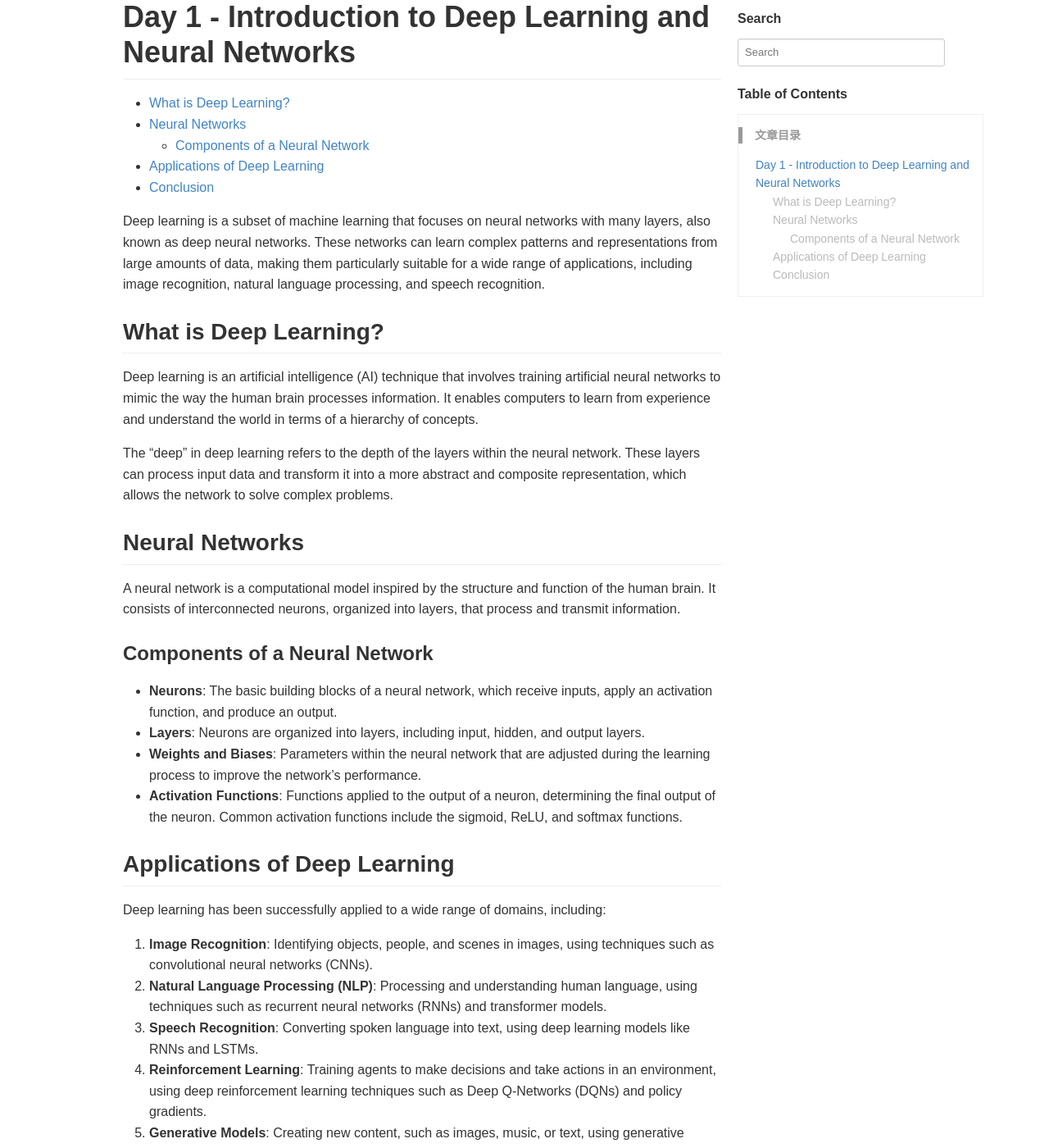
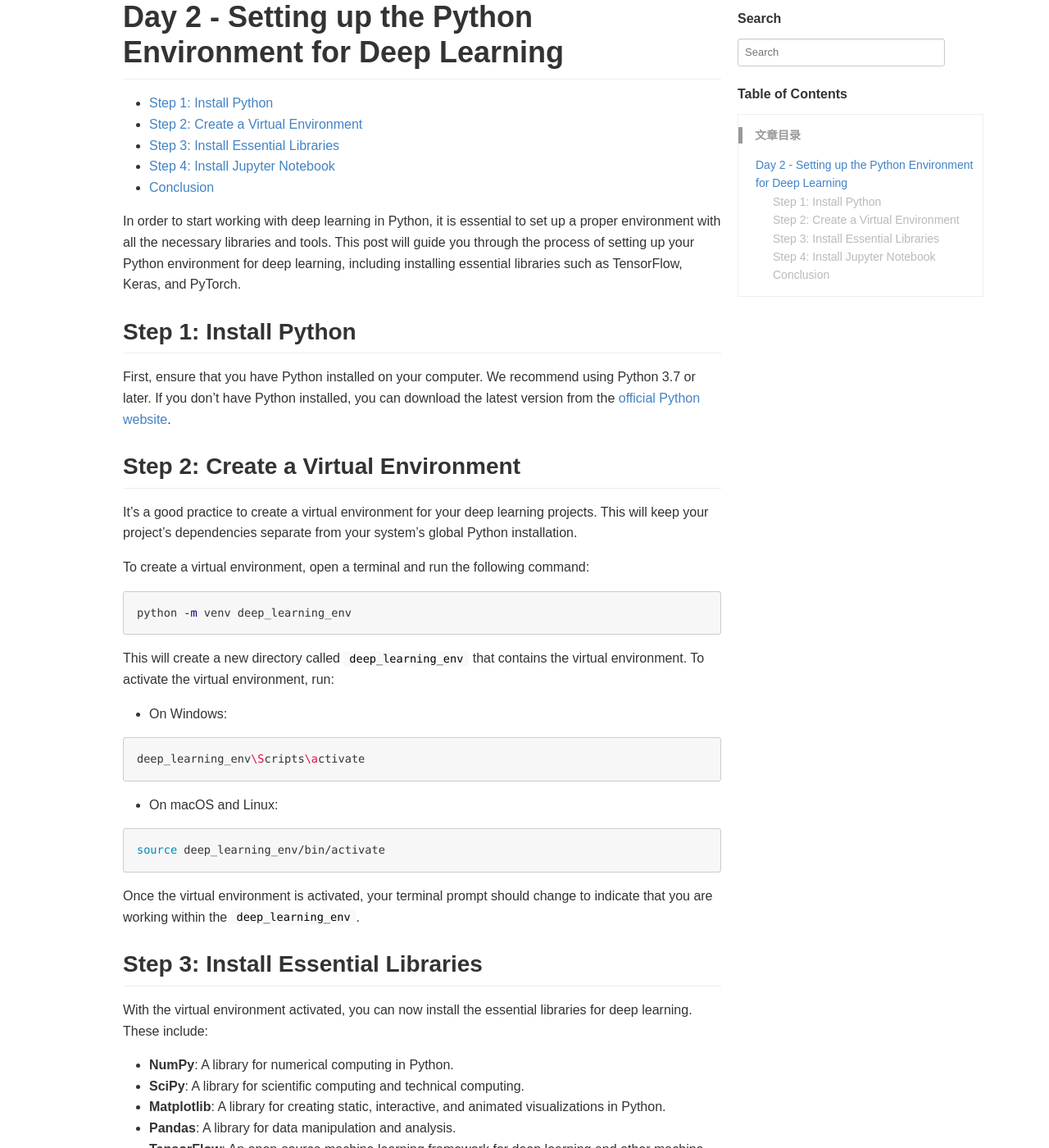
Before and after one commit to leyao-daily/leyao-daily.github.io, a Jekyll site: the page built from _posts/2023-4-22-Deep-Learning-Daily.md, in a window 1280 px wide and 1400 px high, scrolled down 266 px. Shown: the whole window at 82% size. Built offline with Jekyll 4.4.1, drawn with Linux system fonts in a browser that asks for light colours; comment, search, counter and statistics services are not loaded; some of the changed text lies outside the part shown.

Commit message:
Fix the context errors
Signed-off-by: Le Yao <le.yao@intel.com>

````diff
--- a/_posts/2023-4-22-Deep-Learning-Daily.md
+++ b/_posts/2023-4-22-Deep-Learning-Daily.md
@@ -1,47 +1,88 @@
 ---
 layout: post
-title: Day 1 - Introduction to Deep Learning and Neural Networks
+title: Deep Learning - Day 2 - Setting up the Python Environment for Deep Learning
 categories: Deep Learning
-description: An introduction to the concepts of deep learning and neural networks, and their applications in various domains.
-keywords: Deep Learning, Neural Networks, Artificial Intelligence, Machine Learning, Python
+description: A step-by-step guide to setting up your Python environment for deep learning, including installing essential libraries and tools.
+keywords: Deep Learning, Python, Environment Setup, TensorFlow, Keras, PyTorch, Jupyter Notebook
 ---
-# Day 1 - Introduction to Deep Learning and Neural Networks
+# Day 2 - Setting up the Python Environment for Deep Learning
 
-- [What is Deep Learning?](#what-is-deep-learning)
-- [Neural Networks](#neural-networks)
-  - [Components of a Neural Network](#components-of-a-neural-network)
-- [Applications of Deep Learning](#applications-of-deep-learning)
+- [Step 1: Install Python](#step-1-install-python)
+- [Step 2: Create a Virtual Environment](#step-2-create-a-virtual-environment)
+- [Step 3: Install Essential Libraries](#step-3-install-essential-libraries)
+- [Step 4: Install Jupyter Notebook](#step-4-install-jupyter-notebook)
 - [Conclusion](#conclusion)
 
-Deep learning is a subset of machine learning that focuses on neural networks with many layers, also known as deep neural networks. These networks can learn complex patterns and representations from large amounts of data, making them particularly suitable for a wide range of applications, including image recognition, natural language processing, and speech recognition.
+In order to start working with deep learning in Python, it is essential to set up a proper environment with all the necessary libraries and tools. This post will guide you through the process of setting up your Python environment for deep learning, including installing essential libraries such as TensorFlow, Keras, and PyTorch.
 
-## What is Deep Learning?
+## Step 1: Install Python
 
-Deep learning is an artificial intelligence (AI) technique that involves training artificial neural networks to mimic the way the human brain processes information. It enables computers to learn from experience and understand the world in terms of a hierarchy of concepts.
+First, ensure that you have Python installed on your computer. We recommend using Python 3.7 or later. If you don't have Python installed, you can download the latest version from the [official Python website](https://www.python.org/downloads/).
 
-The "deep" in deep learning refers to the depth of the layers within the neural network. These layers can process input data and transform it into a more abstract and composite representation, which allows the network to solve complex problems.
+## Step 2: Create a Virtual Environment
 
-## Neural Networks
+It's a good practice to create a virtual environment for your deep learning projects. This will keep your project's dependencies separate from your system's global Python installation.
 
-A neural network is a computational model inspired by the structure and function of the human brain. It consists of interconnected neurons, organized into layers, that process and transmit information.
+To create a virtual environment, open a terminal and run the following command:
 
-### Components of a Neural Network
+```bash
+python -m venv deep_learning_env
+```
 
-- **Neurons**: The basic building blocks of a neural network, which receive inputs, apply an activation function, and produce an output.
-- **Layers**: Neurons are organized into layers, including input, hidden, and output layers.
-- **Weights and Biases**: Parameters within the neural network that are adjusted during the learning process to improve the network's performance.
-- **Activation Functions**: Functions applied to the output of a neuron, determining the final output of the neuron. Common activation functions include the sigmoid, ReLU, and softmax functions.
+This will create a new directory called `deep_learning_env` that contains the virtual environment. To activate the virtual environment, run:
 
-## Applications of Deep Learning
+- On Windows:
 
-Deep learning has been successfully applied to a wide range of domains, including:
+```bash
+deep_learning_env\Scripts\activate
+```
 
-1. **Image Recognition**: Identifying objects, people, and scenes in images, using techniques such as convolutional neural networks (CNNs).
-2. **Natural Language Processing (NLP)**: Processing and understanding human language, using techniques such as recurrent neural networks (RNNs) and transformer models.
-3. **Speech Recognition**: Converting spoken language into text, using deep learning models like RNNs and LSTMs.
-4. **Reinforcement Learning**: Training agents to make decisions and take actions in an environment, using deep reinforcement learning techniques such as Deep Q-Networks (DQNs) and policy gradients.
-5. **Generative Models**: Creating new content, such as images, music, or text, using generative adversarial networks (GANs) and variational autoencoders (VAEs).
+- On macOS and Linux:
+
+```bash
+source deep_learning_env/bin/activate
+```
+
+Once the virtual environment is activated, your terminal prompt should change to indicate that you are working within the `deep_learning_env`.
+
+## Step 3: Install Essential Libraries
+
+With the virtual environment activated, you can now install the essential libraries for deep learning. These include:
+
+- **NumPy**: A library for numerical computing in Python.
+- **SciPy**: A library for scientific computing and technical computing.
+- **Matplotlib**: A library for creating static, interactive, and animated visualizations in Python.
+- **Pandas**: A library for data manipulation and analysis.
+- **TensorFlow**: An open-source machine learning framework for deep learning and other machine learning tasks.
+- **Keras**: A high-level neural networks API, running on top of TensorFlow.
+- **PyTorch**: An open-source machine learning library based on the Torch library, for deep learning and other machine learning tasks.
+
+To install these libraries, run the following command:
+
+```bash
+pip install numpy scipy matplotlib pandas tensorflow keras pytorch
+```
+
+This command will install the latest versions of the specified libraries.
+
+## Step 4: Install Jupyter Notebook
+
+[Jupyter Notebook](https://jupyter.org/) is a web-based interactive computing environment that allows you to create and share documents that contain live code, equations, visualizations, and narrative text. It is a popular tool for working with data, exploring machine learning models, and prototyping deep learning solutions.
+
+To install Jupyter Notebook, run the following command:
+
+```bash
+pip install jupyter
+```
+
+To start the Jupyter Notebook server, run the following command:
+
+```bash
+jupyter notebook
+```
+
+This will open the Jupyter Notebook interface in your default web browser.
 
 ## Conclusion
 
-Deep learning and neural networks are powerful tools for solving complex problems in various domains. By understanding the basics of deep learning and the structure and components of neural networks, you can start exploring the wide range of applications and techniques in this exciting field. In the upcoming days, we will dive deeper into the specific techniques and tools used in deep learning with Python.
+By following these steps, you should now have a fully functional Python environment for deep learning, complete with essential libraries and tools like TensorFlow, Keras, PyTorch, and Jupyter Notebook. In the upcoming days, we will dive deeper into deep learning concepts
````
Also changed, not shown: _posts/2023-4-21-Deep-Learning-Daily.md (+1 -1 lines).
